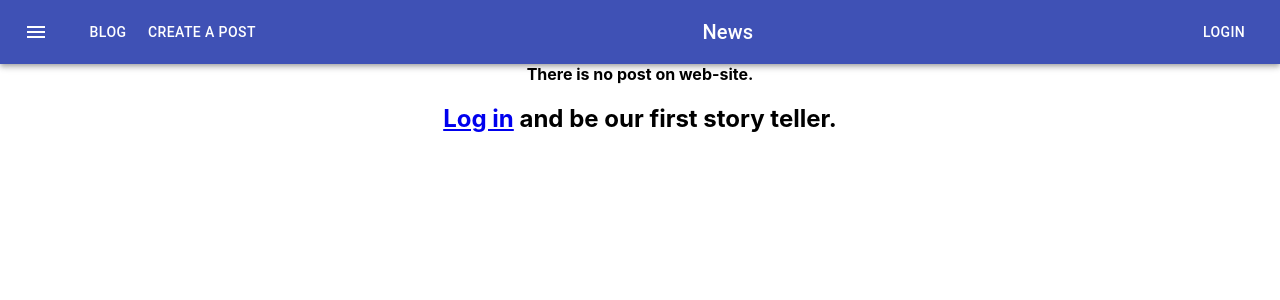
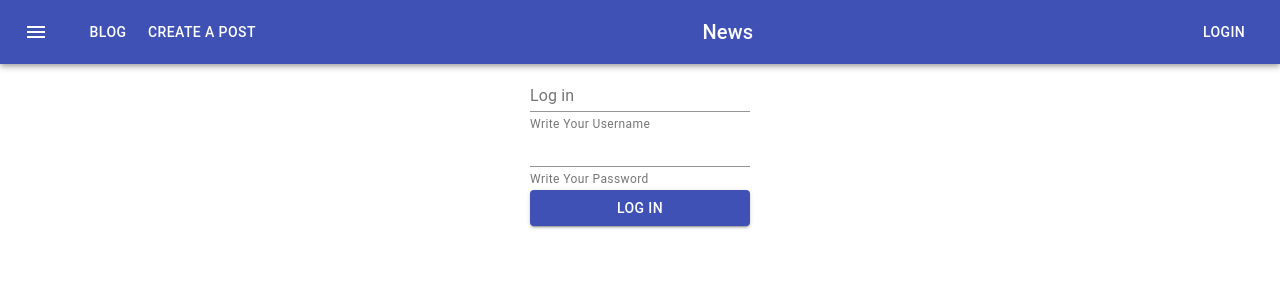
Before and after one commit to Samvel1852/my-blog, a React (Create React App) app: page /login in a window 1280 px wide. Shown: the top 300 px of the page. Built offline with nearby package versions, Linux system fonts and the light colour scheme.

Commit message:
feat: added routes and function to save some data from login button

```diff
--- a/public/index.html
+++ b/public/index.html
@@ -9,7 +9,7 @@
       name="description"
       content="Web site created using create-react-app"
     />
-    <link rel="apple-touch-icon" href="%PUBLIC_URL%/logo192.png" />
+    <!-- <link rel="apple-touch-icon" href="%PUBLIC_URL%/logo192.png" /> -->
     <!--
       manifest.json provides metadata used when your web app is installed on a
       user's mobile device or desktop. See https://developers.google.com/web/fundamentals/web-app-manifest/
--- a/src/App.js
+++ b/src/App.js
@@ -1,14 +1,25 @@
 // import { AppBar } from "@material-ui/core";
-import ButtonAppBar from "./Navbar/Navbar";
-import PostContainer from "./PostContainer/PostContainer";
+import ButtonAppBar from "./components/Navbar/Navbar";
+import PostContainer from "./components/Navbar/PostContainer/PostContainer";
 import "./App.css";
+import LoginForm from "./components/Navbar/LoginForm/LoginForm";
+import { BrowserRouter as Router, Link, Switch, Route } from "react-router-dom";
 
 function App() {
   return (
-    <div className="App">
-      <ButtonAppBar />
-      <PostContainer />
-    </div>
+    <Router>
+      <Switch>
+        <div className="App">
+          <ButtonAppBar />
+          <Route exact path="/">
+            <PostContainer />
+          </Route>
+          <Route path="/login">
+            <LoginForm />
+          </Route>
+        </div>
+      </Switch>
+    </Router>
   );
 }
 
--- a/src/Navbar/Navbar.js
+++ /dev/null
@@ -1,58 +0,0 @@
-import React from "react";
-import { BrowserRouter as Router, Switch, Route, Link } from "react-router-dom";
-import { makeStyles } from "@material-ui/core/styles";
-import AppBar from "@material-ui/core/AppBar";
-import Toolbar from "@material-ui/core/Toolbar";
-import Typography from "@material-ui/core/Typography";
-import Button from "@material-ui/core/Button";
-import IconButton from "@material-ui/core/IconButton";
-import MenuIcon from "@material-ui/icons/Menu";
-
-const useStyles = makeStyles((theme) => ({
-  root: {
-    flexGrow: 1,
-  },
-  menuButton: {
-    marginRight: theme.spacing(2),
-  },
-  title: {
-    flexGrow: 1,
-  },
-}));
-
-export default function ButtonAppBar() {
-  const classes = useStyles();
-
-  return (
-    <Router>
-      <div className={classes.root}>
-        <AppBar position="static">
-          <Toolbar>
-            <IconButton
-              edge="start"
-              className={classes.menuButton}
-              color="inherit"
-              aria-label="menu"
-            >
-              <MenuIcon />
-            </IconButton>
-            <Link style={{ textDecoration: "none", color: "white" }} to="/">
-              <Button color="inherit">Blog</Button>
-            </Link>
-            <Button color="inherit">Create a Post</Button>
-            <Typography variant="h6" className={classes.title}>
-              News
-            </Typography>
-
-            <Link
-              style={{ textDecoration: "none", color: "white" }}
-              to="/login"
-            >
-              <Button color="inherit">Login</Button>
-            </Link>
-          </Toolbar>
-        </AppBar>
-      </div>
-    </Router>
-  );
-}
--- /dev/null
+++ b/src/components/Navbar/LoginForm/LoginForm.js
@@ -0,0 +1,48 @@
+import {
+  FormControl,
+  InputLabel,
+  Input,
+  FormHelperText,
+  Button,
+  ClickAwayListener,
+} from "@material-ui/core";
+import React from "react";
+
+export default class LoginForm extends React.Component {
+  static id = 0;
+
+  constructor(props) {
+    super(props);
+    this.state = {
+      name: props.username,
+      password: props.password,
+      posts: props.posts,
+    };
+  }
+
+  handleLoginMaker = () => {
+    localStorage.setItem("name", this.state.name);
+    localStorage.setItem("password", this.state.password);
+    localStorage.setItem("id", LoginForm.id++);
+    localStorage.setItem("isLogged", true);
+  };
+
+  render() {
+    return (
+      <FormControl>
+        <InputLabel htmlFor="my-input">Log in</InputLabel>
+        <Input id="my-input" aria-describedby="my-helper-text" />
+        <FormHelperText id="my-helper-text">Write Your Username</FormHelperText>
+        <Input id="my-password" aria-describedby="my-helper-text" />
+        <FormHelperText id="my-helper-text">Write Your Password</FormHelperText>
+        <Button
+          onClick={this.handleLoginMaker}
+          variant="contained"
+          color="primary"
+        >
+          Log in
+        </Button>
+      </FormControl>
+    );
+  }
+}
--- /dev/null
+++ b/src/components/Navbar/Navbar.js
@@ -0,0 +1,53 @@
+import React from "react";
+import { BrowserRouter as Router, Switch, Route, Link } from "react-router-dom";
+import { makeStyles } from "@material-ui/core/styles";
+import AppBar from "@material-ui/core/AppBar";
+import Toolbar from "@material-ui/core/Toolbar";
+import Typography from "@material-ui/core/Typography";
+import Button from "@material-ui/core/Button";
+import IconButton from "@material-ui/core/IconButton";
+import MenuIcon from "@material-ui/icons/Menu";
+
+const useStyles = makeStyles((theme) => ({
+  root: {
+    flexGrow: 1,
+  },
+  menuButton: {
+    marginRight: theme.spacing(2),
+  },
+  title: {
+    flexGrow: 1,
+  },
+}));
+
+export default function ButtonAppBar() {
+  const classes = useStyles();
+
+  return (
+    <div className={classes.root}>
+      <AppBar position="static">
+        <Toolbar>
+          <IconButton
+            edge="start"
+            className={classes.menuButton}
+            color="inherit"
+            aria-label="menu"
+          >
+            <MenuIcon />
+          </IconButton>
+          <Link style={{ textDecoration: "none", color: "white" }} to="/">
+            <Button color="inherit">Blog</Button>
+          </Link>
+          <Button color="inherit">Create a Post</Button>
+          <Typography variant="h6" className={classes.title}>
+            News
+          </Typography>
+
+          <Link style={{ textDecoration: "none", color: "white" }} to="/login">
+            <Button color="inherit">Login</Button>
+          </Link>
+        </Toolbar>
+      </AppBar>
+    </div>
+  );
+}
--- a/src/PostContainer/PostContainer.js
+++ b/src/components/Navbar/PostContainer/PostContainer.js
@@ -13,7 +13,6 @@ class PostContainer extends React.Component {
 
   render() {
     return (
-      <Router>
       <div>
         <b>There is no post on web-site.</b>
         <h2>
@@ -21,7 +20,6 @@ class PostContainer extends React.Component {
           <Link to="/login">Log in</Link> and be our first story teller.
         </h2>
       </div>
-      </Router>
     );
   }
 }
```
Also changed, not shown: src/components/Navbar/MakeLogin/MakeLogin.js (added, +16 -0 lines). Lines whose indentation alone changed are shown as unchanged.
